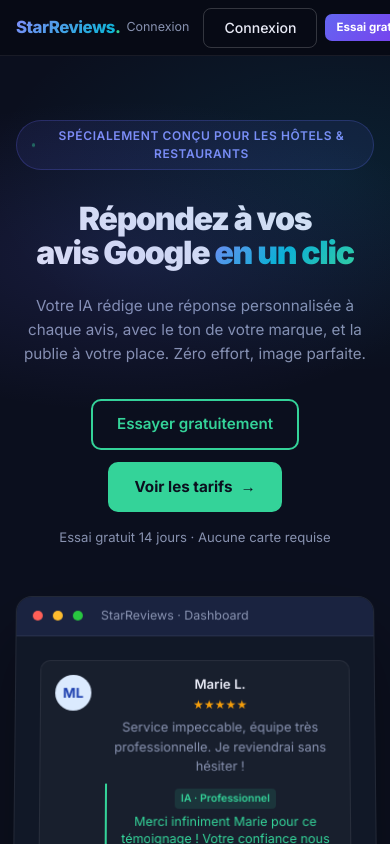
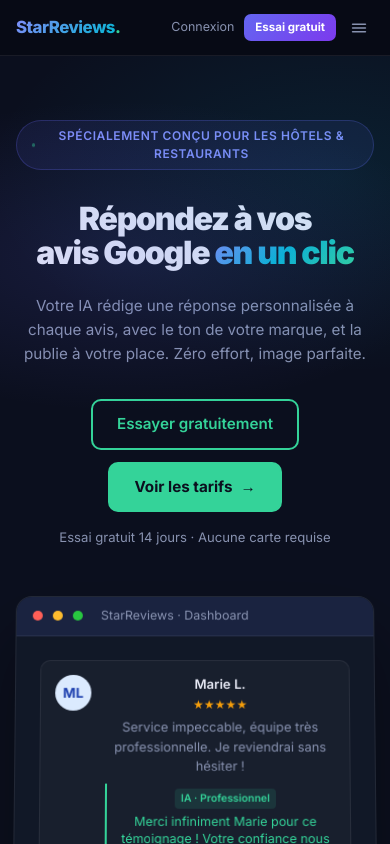
Before and after one commit to clementhall21-hue/avisauto, a Next.js app: page / in a window 390 px wide. Shown: the top 844 px of the page. Built offline with nearby package versions, Linux system fonts and the light colour scheme.

Commit message:
Fix duplicate buttons: separate mobile/desktop wrappers
https://claude.ai/code/session_01VwtSd4WT39act6ADqBgudU

```diff
--- a/app/page.tsx
+++ b/app/page.tsx
@@ -99,30 +99,26 @@ export default function LandingPage() {
           ))}
         </ul>
         <div className="flex items-center gap-2">
-          {/* Mobile Connexion — texte simple */}
+          {/* Desktop */}
+          <div className="hidden md:flex items-center gap-2">
+            <button onClick={() => setModalType('login')} className="btn-outline">Connexion</button>
+            <button onClick={() => setModalType('signup')} className="btn-primary">Essai gratuit</button>
+          </div>
+          {/* Mobile */}
+          <div className="flex md:hidden items-center gap-2">
             <button
               onClick={() => setModalType('login')}
-            className="md:hidden text-[#8892b0] hover:text-[#e8eaf6] transition-colors whitespace-nowrap"
-            style={{ fontSize: '0.78rem', background: 'none', border: 'none', cursor: 'pointer', padding: '4px 6px' }}
+              style={{ fontSize: '0.78rem', background: 'none', border: 'none', color: '#8892b0', cursor: 'pointer', padding: '4px 2px', whiteSpace: 'nowrap' }}
             >
               Connexion
             </button>
-          {/* Desktop Connexion */}
-          <button onClick={() => setModalType('login')} className="hidden md:inline-flex btn-outline text-sm py-[9px] px-[18px]">
-            Connexion
-          </button>
-          {/* Mobile Essai gratuit — petit bouton custom */}
             <button
               onClick={() => setModalType('signup')}
-            className="md:hidden whitespace-nowrap font-bold"
-            style={{ fontSize: '0.72rem', padding: '5px 11px', borderRadius: '7px', background: 'linear-gradient(135deg,#6366f1,#7c3aed)', color: '#fff', border: 'none', cursor: 'pointer' }}
+              style={{ fontSize: '0.72rem', padding: '5px 11px', borderRadius: '7px', background: 'linear-gradient(135deg,#6366f1,#7c3aed)', color: '#fff', border: 'none', cursor: 'pointer', fontWeight: 700, whiteSpace: 'nowrap' }}
             >
               Essai gratuit
             </button>
-          {/* Desktop Essai gratuit */}
-          <button onClick={() => setModalType('signup')} className="hidden md:inline-flex btn-primary">
-            Essai gratuit
-          </button>
+          </div>
           {/* Hamburger — mobile only */}
           <button
             onClick={() => setMobileMenuOpen(true)}
```
Lines whose indentation alone changed are shown as unchanged.
